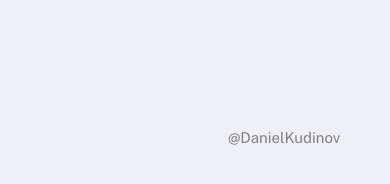
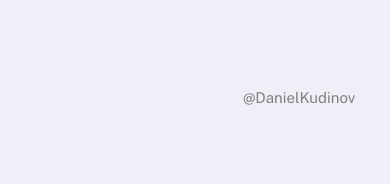
Before and after one commit to DailyPepper/myWeb, a React (Create React App) app in the folder kudinov/: page /portfolio in a window 390 px wide. Shown: the part 1904-2088 px from the top of the page. After the commit the page ends 2062 px from the top, so only its background shows below. Built offline with nearby package versions, Linux system fonts and the light colour scheme.

Commit message:
add mobile first

```diff
--- a/kudinov/src/components/Footer/index.jsx
+++ b/kudinov/src/components/Footer/index.jsx
@@ -19,7 +19,8 @@ const FooterWrapper = styled.nav`
     padding: 0px 220px;
 
     @media(max-width: 770px){
-        gap: 245px;
+        padding: 10px 99px 10px 235px;
+        gap: 45px;
     }
 `
 const UlList = styled.ul`
@@ -36,9 +37,17 @@ const Name = styled.p`
         display: flex;
     }
 `
+const FooterBlock = styled.footer`
+    @media(max-width: 770px){
+        /* padding: 25%;
+        background-color: #ffa263;
+        position: absolute;
+        margin-top: 170%; */
+    }
+`
 const Footer = () => {
     return (
-        <>
+        <FooterBlock>
             <Hr />
             <FooterWrapper>
                 <Name> @DanielKudinov</Name>
@@ -50,7 +59,7 @@ const Footer = () => {
                     ))}
                 </UlList>
             </FooterWrapper>
-        </>
+        </FooterBlock>
     );
 }
 
--- a/kudinov/src/page/Contacts/index.jsx
+++ b/kudinov/src/page/Contacts/index.jsx
@@ -6,6 +6,11 @@ const Wrapper = styled.section`
     display: flex;
     justify-content: center;
     padding: 75px;
+    @media(max-width: 770px){
+        display: flex;
+        flex-direction: column;
+        padding: 50px 29px 0px 165px;
+    }
 `
 const UlList = styled.ul`
     display: flex;
--- a/kudinov/src/page/Main/index.jsx
+++ b/kudinov/src/page/Main/index.jsx
@@ -11,7 +11,7 @@ const MainWrapper = styled.div`
         display: flex;
         flex-wrap: wrap;
         width: 710px;
-        padding: 0px 50px;
+        padding: 0px 80px;
     }
 
 `
@@ -59,7 +59,6 @@ const Text = styled.p`
     padding: 0px 175px;
     @media(max-width: 770px) {
         font-size: 30px;
-        display: flex;
         justify-content: center;
         padding: 0px;
     }
--- a/kudinov/src/page/Portfolio/index.jsx
+++ b/kudinov/src/page/Portfolio/index.jsx
@@ -8,6 +8,16 @@ const PortfolioWrapper = styled.div`
     flex-direction: column;
     align-items: center;
     padding: 50px;
+    @media(min-width: 770px){
+        display: flex;
+        flex-direction: column;
+        padding: 50px 29px 0px 165px;
+    }
+    @media(max-width: 770px){
+        display: flex;
+        flex-direction: column;
+        padding: 50px 29px 0px 465px;
+    }
 `
 const Img = styled.img`
     width: 205px;
--- a/kudinov/src/style/style.css
+++ b/kudinov/src/style/style.css
@@ -1,9 +1,14 @@
 @import url('https://fonts.googleapis.com/css2?family=Public+Sans:wght@400;900&display=swap');
 @import url('https://fonts.googleapis.com/css2?family=Roboto:wght@900&display=swap');
 *{
+    /* padding: 0px;
+    margin: 0px; */
     font-family: 'Public Sans';
 }
 body{
     color: #000000;
     background-color: #eeeff7ed;
+    /* padding: 0px;
+
+    margin: 0px; */
 }
```
